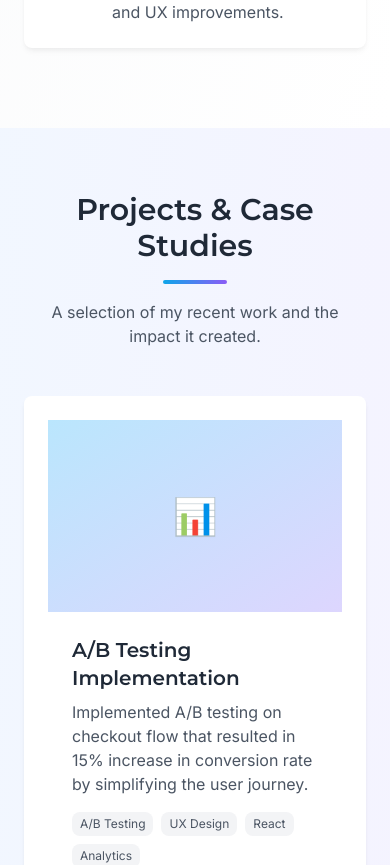
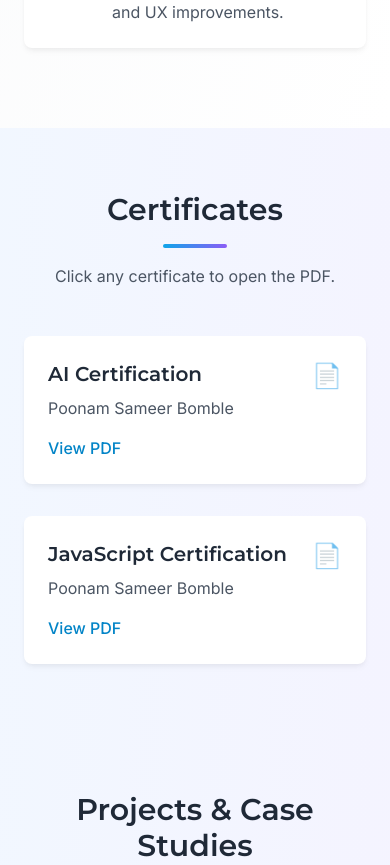
Before and after one commit to poonamthite/poonam-portfolio, a React (Vite) app: page / in a window 390 px wide. Shown: the part 6000-6865 px from the top of the page. Built offline with nearby package versions, Linux system fonts and the light colour scheme.

Commit message:
certificates added

```diff
--- a/src/App.tsx
+++ b/src/App.tsx
@@ -7,6 +7,7 @@ import SkillsSection from "./components/SkillsSection";
 import ExperienceSection from "./components/ExperienceSection";
 import BrandsSection from "./components/BrandsSection";
 import EducationAwardsSection from "./components/EducationAwardsSection";
+import CertificatesSection from "./components/CertificatesSection.tsx";
 import ProjectsSection from "./components/ProjectsSection";
 import ContactSection from "./components/ContactSection";
 import Footer from "./components/Footer";
@@ -57,6 +58,7 @@ function App() {
                   <ExperienceSection />
                   <BrandsSection />
                   <EducationAwardsSection />
+                  <CertificatesSection />
                   <ProjectsSection />
                   <ContactSection />
                 </>
--- /dev/null
+++ b/src/components/CertificatesSection.tsx
@@ -0,0 +1,76 @@
+import { motion } from "framer-motion";
+import aiCertificatePdf from "../assets/certificate/AI_Poonam_Sameer_Bomble_Certificate.pdf";
+import jsCertificatePdf from "../assets/certificate/JS_certification.pdf";
+
+interface Certificate {
+  title: string;
+  issuer: string;
+  pdfPath: string;
+}
+
+const certificates: Certificate[] = [
+  {
+    title: "AI Certification",
+    issuer: "Poonam Sameer Bomble",
+    pdfPath: aiCertificatePdf,
+  },
+  {
+    title: "JavaScript Certification",
+    issuer: "Poonam Sameer Bomble",
+    pdfPath: jsCertificatePdf,
+  },
+];
+
+const CertificatesSection = () => {
+  return (
+    <section id="certificates" className="section">
+      <div className="container mx-auto">
+        <motion.div
+          initial={{ opacity: 0, y: 20 }}
+          whileInView={{ opacity: 1, y: 0 }}
+          transition={{ duration: 0.5 }}
+          viewport={{ once: true }}
+          className="text-center mb-12"
+        >
+          <h2 className="mb-4">Certificates</h2>
+          <div className="w-16 h-1 bg-gradient-to-r from-primary-500 to-secondary-500 mx-auto rounded-full"></div>
+          <p className="text-gray-600 mt-4 max-w-2xl mx-auto">
+            Click any certificate to open the PDF.
+          </p>
+        </motion.div>
+
+        <div className="grid grid-cols-1 md:grid-cols-2 gap-8">
+          {certificates.map((certificate, index) => (
+            <motion.a
+              key={certificate.title}
+              href={certificate.pdfPath}
+              target="_blank"
+              rel="noopener noreferrer"
+              className="card p-6 block hover:shadow-medium transition-shadow"
+              initial={{ opacity: 0, y: 20 }}
+              whileInView={{ opacity: 1, y: 0 }}
+              transition={{ duration: 0.5, delay: index * 0.1 }}
+              viewport={{ once: true }}
+              whileHover={{ y: -4 }}
+            >
+              <div className="flex items-start justify-between">
+                <div>
+                  <h3 className="text-xl font-semibold text-gray-800">
+                    {certificate.title}
+                  </h3>
+                  <p className="text-gray-600 mt-2">{certificate.issuer}</p>
+                </div>
+                <span className="text-2xl" aria-hidden="true">
+                  📄
+                </span>
+              </div>
+              <p className="text-primary-600 mt-4 font-medium">View PDF</p>
+            </motion.a>
+          ))}
+        </div>
+      </div>
+    </section>
+  );
+};
+
+export default CertificatesSection;
--- a/src/components/ContactSection.tsx
+++ b/src/components/ContactSection.tsx
@@ -146,6 +146,23 @@ const ContactSection = () => {
                     <path d="M12 0c-6.626 0-12 5.373-12 12 0 5.302 3.438 9.8 8.207 11.387.599.111.793-.261.793-.577v-2.234c-3.338.726-4.033-1.416-4.033-1.416-.546-1.387-1.333-1.756-1.333-1.756-1.089-.745.083-.729.083-.729 1.205.084 1.839 1.237 1.839 1.237 1.07 1.834 2.807 1.304 3.492.997.107-.775.418-1.305.762-1.604-2.665-.305-5.467-1.334-5.467-5.931 0-1.311.469-2.381 1.236-3.221-.124-.303-.535-1.524.117-3.176 0 0 1.008-.322 3.301 1.23.957-.266 1.983-.399 3.003-.404 1.02.005 2.047.138 3.006.404 2.291-1.552 3.297-1.23 3.297-1.23.653 1.653.242 2.874.118 3.176.77.84 1.235 1.911 1.235 3.221 0 4.609-2.807 5.624-5.479 5.921.43.372.823 1.102.823 2.222v3.293c0 .319.192.694.801.576 4.765-1.589 8.199-6.086 8.199-11.386 0-6.627-5.373-12-12-12z" />
                   </svg>
                 </a>
+                <a
+                  href="https://www.instagram.com/frontend_dev_girl/"
+                  target="_blank"
+                  rel="noopener noreferrer"
+                  className="text-gray-600 hover:text-primary-600 transition-colors"
+                  aria-label="Instagram"
+                >
+                  <svg
+                    xmlns="http://www.w3.org/2000/svg"
+                    width="24"
+                    height="24"
+                    viewBox="0 0 24 24"
+                    fill="currentColor"
+                  >
+                    <path d="M7.75 2h8.5A5.75 5.75 0 0 1 22 7.75v8.5A5.75 5.75 0 0 1 16.25 22h-8.5A5.75 5.75 0 0 1 2 16.25v-8.5A5.75 5.75 0 0 1 7.75 2zm0 1.5A4.25 4.25 0 0 0 3.5 7.75v8.5a4.25 4.25 0 0 0 4.25 4.25h8.5a4.25 4.25 0 0 0 4.25-4.25v-8.5a4.25 4.25 0 0 0-4.25-4.25h-8.5zm8.9 1.9a1.1 1.1 0 1 1 0 2.2 1.1 1.1 0 0 1 0-2.2zM12 7a5 5 0 1 1 0 10 5 5 0 0 1 0-10zm0 1.5a3.5 3.5 0 1 0 0 7 3.5 3.5 0 0 0 0-7z" />
+                  </svg>
+                </a>
               </div>
             </div>
           </motion.div>
--- a/src/components/Navbar.tsx
+++ b/src/components/Navbar.tsx
@@ -46,7 +46,7 @@ const Navbar = () => {
 
         {/* Desktop navigation */}
         <nav className="hidden md:flex items-center space-x-8">
-          {['About', 'Experience', 'Skills', 'Projects', 'Contact'].map((item) => (
+          {['About', 'Experience', 'Skills', 'Certificates', 'Projects', 'Contact'].map((item) => (
             <a
               key={item}
               href={`#${item.toLowerCase()}`}
@@ -75,7 +75,7 @@ const Navbar = () => {
           exit={{ opacity: 0, height: 0 }}
         >
           <div className="flex flex-col space-y-4">
-            {['About', 'Experience', 'Skills', 'Projects', 'Contact'].map((item) => (
+            {['About', 'Experience', 'Skills', 'Certificates', 'Projects', 'Contact'].map((item) => (
               <a
                 key={item}
                 href={`#${item.toLowerCase()}`}
```
Also changed, not shown: 2 other files (tests, documents, lock files or other folders).
